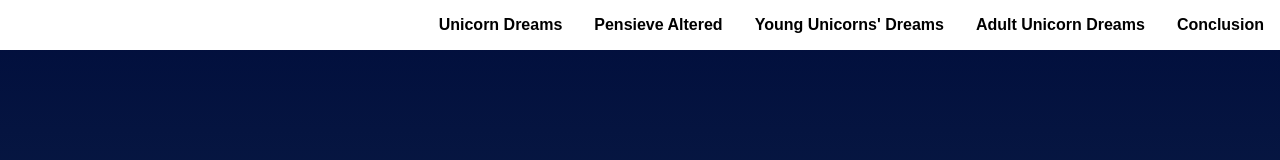
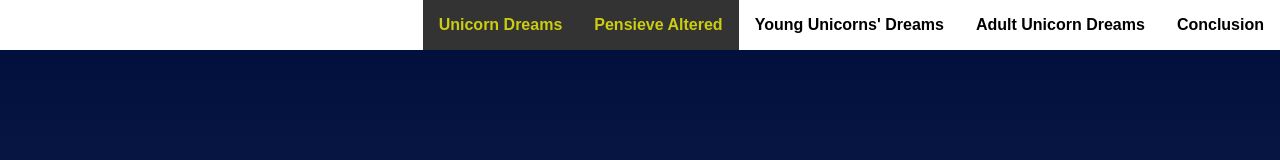
Before and after one commit to MonkeyMomma/MMC-Landing-Page, a plain HTML site: page landing-page/index.html in a window 1280 px wide. Shown: the top 160 px of the page. Drawn offline with nearby package versions, Linux system fonts and the light colour scheme.

Commit message:
fix: nav styling

```diff
--- a/landing-page/css/styles.css
+++ b/landing-page/css/styles.css
@@ -97,10 +97,18 @@ section {
     transition: ease 0.3s all;
 }
 
+.navbar__menu .menu__link--active {
+    background: #333;
+    color: #cc1;
+    transition: ease 0.3s all;
+}
+
+
 /* Header Styles */
 .page__header {
     background: #fff;
     position: fixed;
+    transform: translate3d(0, 0, 0);
     top: 0;
     width: 100%;
     z-index: 5;
--- a/landing-page/index.html
+++ b/landing-page/index.html
@@ -82,7 +82,7 @@
   </main>
   <footer class="page__footer">
     <p class="copyright">&copy MMXX Scamander Kowalski Institute for the Study of Magical Beasts in the Americas</p>
-    <p class="copyright">Fan Fiction Article Copyright &copy; Monkey Momma Creations & Karin M. Davis
+    <p class="copyright">Fan Fiction Article Copyright &copy; <a href="https://www.monkeymommacreations.com">Monkey Momma Creations</a> & Karin M. Davis
             <script> document.write ( new Date() .getUTCFullYear() ); </script></p>
                   <!--script is used here to call the current date on copyright -->
   </footer>
--- a/landing-page/js/app.js
+++ b/landing-page/js/app.js
@@ -11,57 +11,167 @@
  *
  * JS Standard: ESlint
  *
-*/
+ */
 
 /**
  * Define Global Variables
-*/
-var sections = document.querySelectorAll('section');
-var menu_links = [];
-var menu_container = document.getElementById('navbar__list');
-for (var i = 0; i < sections.length; i++) {
-  var section_el = sections[i];
+ *
+ */
 
-  const a_tag = createMenuLink('#' + section_el.id, section_el.dataset.nav);
-  menu_links.push(a_tag);
+// sections is an HTMLCollection live and ordered, which does not include spaces.
+const sections = document.getElementsByTagName("section");
+const nav = document.querySelector("#navbar__list");
+/**
+ * End Global Variables
+ * Start Helper Functions
+ *
+ */
 
-  var menu_item = document.createElement('li');
-  menu_item.appendChild(a_tag);
-  menu_container.appendChild(menu_item);
+function insertNavLink(navLinkName, sectionId) {
+  // create a link
+  const htmlTextToAdd = `<li><a href="#${sectionId}" class="menu__link">${navLinkName}</a></li>`;
+  // add it to the nav
+  nav.insertAdjacentHTML("beforeend", htmlTextToAdd);
 }
 
-function createMenuLink(href, content) {
-  const el = document.createElement('a');
-  el.href = href;
-  el.textContent = content;
-  el.classList.add('menu__link');
-  return el;
+function isTopSectionInViewport(el) {
+  // get the coordinates of the element box from the viewport
+  const rect = el.getBoundingClientRect();
+  // return true if the element top is near the top of the viewport, false otherwise
+  return (
+    rect.top >= 0 &&
+    // 0.4 works well across devices without overlapping sections
+    rect.top <=
+      0.4 * (window.innerHeight || document.documentElement.clientHeight)
+  );
 }
 
-var isInViewport = function (el) {
-  var bounding = el.getBoundingClientRect();
-  return (
-    // bounding.top >= 0 &&
-    bounding.top <= (window.innerHeight || document.documentElement.clientHeight)/2
-  );
-};
+// simple and perfect helper function taken from https://muffinman.io/javascript-get-element-offset/
+function getElementOffset(el) {
+  // get the coordinates of the element box from the viewport
+  const rect = el.getBoundingClientRect();
+  // return element absolute top/left position as an object (element scroll in viewport + document scroll)
+  return {
+    top: rect.top + window.pageYOffset,
+    left: rect.left + window.pageXOffset
+  };
+}
 
-let activeSectionIndex = null;
-window.addEventListener('scroll', function (e) {
-  let newActiveSectionIndex = null;
-  for (var i = 0; i < sections.length; i++) {
-    if (isInViewport(sections[i])) {
-      newActiveSectionIndex = i;
+/**
+ * End Helper Functions
+ * Begin Main Functions
+ *
+ */
+
+// build the nav
+function buildNav(sections) {
+  for (const section of sections) {
+    let navLinkName = section.getAttribute("data-nav");
+    let sectionId = section.getAttribute("id");
+    insertNavLink(navLinkName, sectionId);
+  }
+}
+
+// Add class 'active' to section when near top of viewport
+function setSectionIntoViewActive(sections) {
+  for (const section of sections) {
+    // detect the navigation link that matches the current section
+    const activeLink = document.querySelector(
+      `a[href="#${section.getAttribute("id")}"]`
+    );
+    // checks if the current section is near top of viewport
+    if (isTopSectionInViewport(section)) {
+      // if it is, highlight menu link and section with active styles
+      section.classList.add("active");
+      activeLink.classList.add("menu__link--active");
+    } else {
+      // if it is not, remove active styles
+      section.classList.remove("active");
+      activeLink.classList.remove("menu__link--active");
     }
   }
-  if (newActiveSectionIndex != activeSectionIndex) {
-    if (activeSectionIndex != null) {
-      sections[activeSectionIndex].classList.remove('active');
-      menu_links[activeSectionIndex].classList.remove('menu__link_scrolled');
+}
+
+// Scroll to section anchor ID using smooth scrollTO event
+function smoothScroll(el) {
+  window.scrollTo({
+    //scroll to element and account for sticky header offset
+    top: getElementOffset(el).top - nav.offsetHeight,
+    left: getElementOffset(el).left,
+    behavior: "smooth"
+  });
+}
+
+// create a "Go to Top" hidden floating button
+function createBtnUp() {
+  const htmlTextToAdd = `<a href="#" class="bottom__link hide">To top</a>`;
+  document.body.insertAdjacentHTML("afterbegin", htmlTextToAdd);
+}
+
+function showBtnUp() {
+  // create and add the buttom to the DOM as hidden element
+  const btn = document.querySelector(".bottom__link");
+  // remove the button if absolute scrolling y is lower than browser window viewport
+  if (window.pageYOffset <= 0.6 * window.innerHeight) {
+    btn.classList.add("hide");
+  } else {
+    btn.classList.remove("hide");
+    // add event handler only if button is visible
+    btn.addEventListener("click", function(e) {
+      e.preventDefault();
+      // smooth scroll to top of page
+      window.scrollTo({
+        top: 0,
+        left: 0,
+        behavior: "smooth"
+      });
+    });
+  }
+}
+
+// show navigation bar after delay is elapsed, when used with scroll events,
+// timer gets reset and until the user stops scrolling
+function hideNav(delay) {
+  var timer;
+  timer && clearTimeout(timer);
+  nav.classList.add("hide");
+  timer = setTimeout(function() {
+    nav.classList.remove("hide");
+  }, delay);
+}
+
+/**
+ * End Main Functions
+ * Begin Events
+ *
+ */
+
+document.addEventListener("DOMContentLoaded", function() {
+  // Build menu and hidden Button up on page load
+  buildNav(sections);
+  createBtnUp();
+
+  // Scroll to section on link click
+  nav.addEventListener("click", function(e) {
+    if (e.target.nodeName === "A") {
+      e.preventDefault();
+      // getting the clicked link
+      const activeSection = document.querySelector(
+        `section[id = ${e.target.getAttribute("href").slice(1)}]`
+      );
+      // smooth scrolling to the clicked link
+      smoothScroll(activeSection);
     }
-    sections[newActiveSectionIndex].classList.add('active');
-    menu_links[newActiveSectionIndex].classList.add('menu__link_scrolled');
+  });
 
-    activeSectionIndex = newActiveSectionIndex;
-  }
-}, false);
+  // Set active session
+setTimeout(
+    window.addEventListener("scroll", function() {
+      setSectionIntoViewActive(sections);
+      hideNav(1000);
+      showBtnUp();
+    }),
+    // this is a delay to reduce the frequency of scrolling events fired
+    2000
+  );
+});
```
